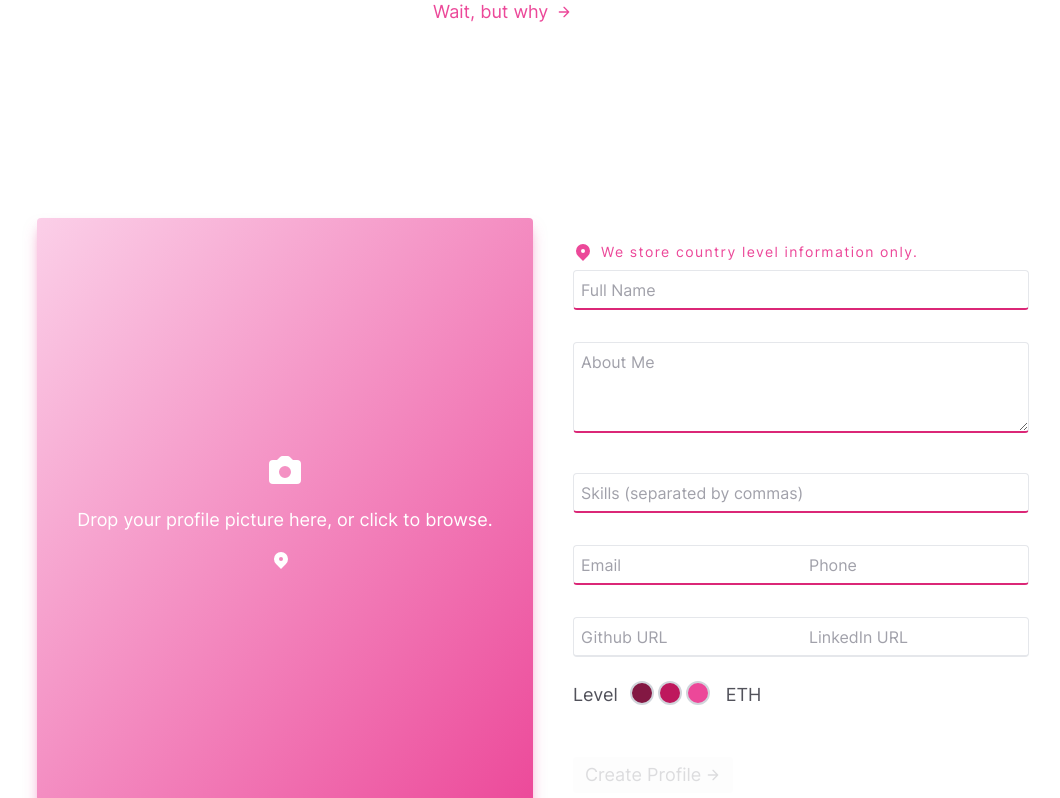
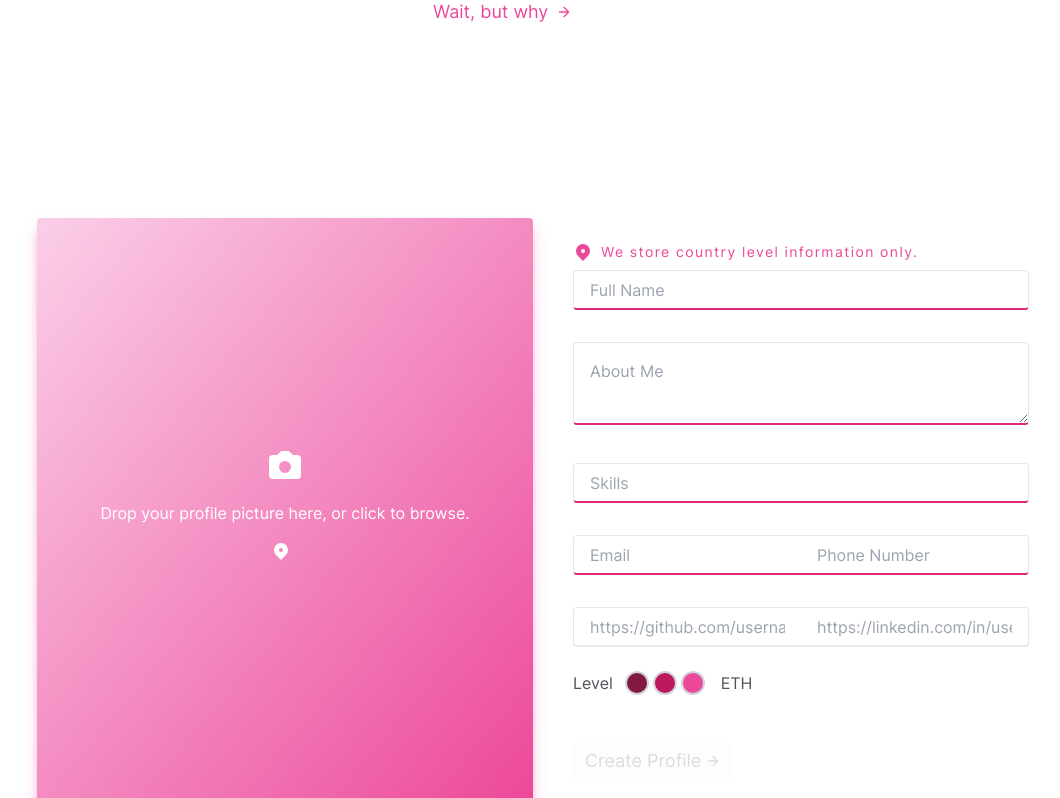
Before and after one commit to vorcigernix/meatmarket, a Next.js app: page /create-item in a window 1280 px wide. Shown: the part 360-1158 px from the top of the page, without its empty margins (107-1167 px from the left). Built offline with nearby package versions, Linux system fonts and the light colour scheme; no server answers; what ipfs-http-client would draw is missing.

Commit message:
fkin design fix

```diff
--- a/pages/create-item.js
+++ b/pages/create-item.js
@@ -78,63 +78,6 @@ export default function CreateItem() {
       reader.readAsArrayBuffer(file);
     },
   });
-
-  // async function createMarket() {
-  //   const { name, description, price, skills, github, email, mobile, linked } =
-  //     formInput;
-  //   if (!name || !description || !price || !fileUrl) return;
-  //   /* first, upload to IPFS */
-  //   const data = JSON.stringify({
-  //     name,
-  //     description,
-  //     image: fileUrl,
-  //     skills,
-  //     github,
-  //     email,
-  //     mobile,
-  //     linked,
-  //     location,
-  //   });
-  //   try {
-  //     const added = await client.add(data);
-  //     const url = `https://ipfs.infura.io/ipfs/${added.path}`;
-  //     /* after file is uploaded to IPFS, pass the URL to save it on Polygon */
-  //     createSale(url);
-  //   } catch (error) {
-  //     console.log("Error uploading file: ", error);
-  //   }
-  // }
-
-  // async function createSale(url) {
-  //   setLoadingState(true);
-  //   const web3Modal = new Web3Modal();
-  //   const connection = await web3Modal.connect();
-  //   const provider = new ethers.providers.Web3Provider(connection);
-  //   const signer = provider.getSigner();
-
-  //   /* next, create the item */
-  //   let contract = new ethers.Contract(nftaddress, NFT.abi, signer);
-  //   let transaction = await contract.createToken(url);
-  //   let tx = await transaction.wait();
-  //   let event = tx.events[0];
-  //   console.log(event);
-  //   let value = event.args[2];
-  //   let tokenId = value.toNumber();
-
-  //   const price = ethers.utils.parseUnits(formInput.price, "ether");
-
-  //   /* then list the item for sale on the marketplace */
-  //   contract = new ethers.Contract(nftmarketaddress, Market.abi, signer);
-  //   let listingPrice = await contract.getListingPrice();
-  //   listingPrice = listingPrice.toString();
-
-  //   transaction = await contract.createMarketItem(nftaddress, tokenId, price, {
-  //     value: listingPrice,
-  //   });
-  //   await transaction.wait();
-  //   setLoadingState(false);
-  //   router.push("/");
-  // }
 
   async function uploadToIPFS() {
     const { name, description, price, skills, github, email, mobile, linked } =
@@ -276,7 +219,7 @@ export default function CreateItem() {
         </div>
       </section>
 
-      <section className="text-zinc-600 body-font overflow-hidden">
+      <section className="text-zinc-600 text-base overflow-hidden">
         <div className="container px-5 py-24 mx-auto">
           <div className="lg:w-4/5 mx-auto flex flex-wrap">
             {fileUrl ? (
@@ -351,7 +294,7 @@ export default function CreateItem() {
                   id="name"
                   name="name"
                   type="text"
-                  className="peer p-4 h-10 w-full border border-b-2 rounded border-gray-200 text-zinc-900 placeholder-transparent focus:outline-none invalid:border-b-pink-600"
+                  className="peer p-4 h-10 w-full border border-b-2 rounded border-gray-200 text-zinc-900 focus:placeholder-transparent focus:outline-none invalid:border-b-pink-600"
                   placeholder="Full Name"
                   onChange={(e) =>
                     updateFormInput({ ...formInput, name: e.target.value })
@@ -359,7 +302,7 @@ export default function CreateItem() {
                 />
                 <label
                   htmlFor="name"
-                  className="absolute left-2 -top-5 text-zinc-600 dark:text-zinc-200 text-sm transition-all peer-placeholder-shown:text-base peer-placeholder-shown:text-zinc-400 peer-placeholder-shown:top-2 peer-focus:-top-5 peer-focus:text-zinc-600 dark:peer-focus:text-zinc-200 peer-focus:text-sm"
+                  className="absolute -z-10 left-2 -top-5 text-zinc-600 dark:text-zinc-200 text-sm transition-all peer-placeholder-shown:text-base peer-placeholder-shown:text-zinc-400 peer-placeholder-shown:top-2 peer-focus:-top-5 peer-focus:text-zinc-600 dark:peer-focus:text-zinc-200 peer-focus:text-sm"
                 >
                   Full Name
                 </label>
@@ -370,7 +313,7 @@ export default function CreateItem() {
                   id="aboutme"
                   name="aboutme"
                   type="text"
-                  className="peer p-4 border w-full border-b-2 rounded border-gray-200 text-zinc-900 placeholder-transparent focus:outline-none invalid:border-b-pink-600"
+                  className="peer p-4 border w-full border-b-2 rounded border-gray-200 text-zinc-900 focus:placeholder-transparent focus:outline-none invalid:border-b-pink-600"
                   placeholder="About Me"
                   onChange={(e) =>
                     updateFormInput({
@@ -381,7 +324,7 @@ export default function CreateItem() {
                 />
                 <label
                   htmlFor="aboutme"
-                  className="absolute left-2 -top-5 text-zinc-600 dark:text-zinc-200 text-sm transition-all peer-placeholder-shown:text-base peer-placeholder-shown:text-zinc-400 peer-placeholder-shown:top-2 peer-focus:-top-5 peer-focus:text-zinc-600 dark:peer-focus:text-zinc-200 peer-focus:text-sm"
+                  className="absolute -z-10 left-2 -top-5 text-zinc-600 dark:text-zinc-200 text-sm transition-all peer-placeholder-shown:text-base peer-placeholder-shown:text-zinc-400 peer-placeholder-shown:top-2 peer-focus:-top-5 peer-focus:text-zinc-600 dark:peer-focus:text-zinc-200 peer-focus:text-sm"
                 >
                   About Me
                 </label>
@@ -393,7 +336,7 @@ export default function CreateItem() {
                   id="skills"
                   name="skills"
                   type="text"
-                  className="peer p-4 h-10 w-full border border-b-2 rounded border-gray-200 text-zinc-900 placeholder-transparent focus:outline-none invalid:border-b-pink-600"
+                  className="peer p-4 h-10 w-full border border-b-2 rounded border-gray-200 text-zinc-900 focus:focus:placeholder-transparent focus:outline-none invalid:border-b-pink-600"
                   placeholder="Skills"
                   onChange={(e) =>
                     updateFormInput({ ...formInput, skills: e.target.value })
@@ -401,7 +344,7 @@ export default function CreateItem() {
                 />
                 <label
                   htmlFor="name"
-                  className="absolute left-2 -top-5 text-zinc-600 dark:text-zinc-200 text-sm transition-all peer-placeholder-shown:text-base peer-placeholder-shown:text-zinc-400 peer-placeholder-shown:top-2 peer-focus:-top-5 peer-focus:text-zinc-600 dark:peer-focus:text-zinc-200 peer-focus:text-sm"
+                  className="absolute -z-10 left-2 -top-5 text-zinc-600 dark:text-zinc-200 text-sm transition-all peer-placeholder-shown:text-base peer-placeholder-shown:text-zinc-400 peer-placeholder-shown:top-2 peer-focus:-top-5 peer-focus:text-zinc-600 dark:peer-focus:text-zinc-200 peer-focus:text-sm"
                 >
                   Skills (separated by commas)
                 </label>
@@ -415,14 +358,14 @@ export default function CreateItem() {
                     name="email"
                     type="email"
                     placeholder="Email"
-                    className="peer p-4 h-10 w-full border border-b-2 md:border-r-0 rounded border-gray-200 text-zinc-900 placeholder-transparent focus:outline-none invalid:border-b-pink-600 md:rounded-r-none"
+                    className="peer p-4 h-10 w-full border border-b-2 md:border-r-0 rounded border-gray-200 text-zinc-900 focus:placeholder-transparent focus:outline-none invalid:border-b-pink-600 md:rounded-r-none"
                     onChange={(e) =>
                       updateFormInput({ ...formInput, email: e.target.value })
                     }
                   />
                   <label
                     htmlFor="email"
-                    className="absolute left-2 -top-5 text-zinc-600 dark:text-zinc-200 text-sm transition-all peer-placeholder-shown:text-base peer-placeholder-shown:text-zinc-400 peer-placeholder-shown:top-2 peer-focus:-top-5 peer-focus:text-zinc-600 dark:peer-focus:text-zinc-200 peer-focus:text-sm"
+                    className="absolute -z-10 left-2 -top-5 text-zinc-600 dark:text-zinc-200 text-sm transition-all peer-placeholder-shown:text-base peer-placeholder-shown:text-zinc-400 peer-placeholder-shown:top-2 peer-focus:-top-5 peer-focus:text-zinc-600 dark:peer-focus:text-zinc-200 peer-focus:text-sm"
                   >
                     Email
                   </label>
@@ -434,14 +377,14 @@ export default function CreateItem() {
                     name="phone"
                     id="phone"
                     placeholder="Phone Number"
-                    className="peer p-4 h-10 w-full border border-b-2 md:border-l-0 rounded border-gray-200 text-zinc-900 placeholder-transparent focus:outline-none invalid:border-b-pink-600 md:rounded-l-none"
+                    className="peer p-4 h-10 w-full border border-b-2 md:border-l-0 rounded border-gray-200 text-zinc-900 focus:placeholder-transparent focus:outline-none invalid:border-b-pink-600 md:rounded-l-none"
                     onChange={(e) =>
                       updateFormInput({ ...formInput, mobile: e.target.value })
                     }
                   />
                   <label
                     htmlFor="phone"
-                    className="absolute left-2 -top-5 text-zinc-600 dark:text-zinc-200 text-sm transition-all peer-placeholder-shown:text-base peer-placeholder-shown:text-zinc-400 peer-placeholder-shown:top-2 peer-focus:-top-5 peer-focus:text-zinc-600 dark:peer-focus:text-zinc-200 peer-focus:text-sm"
+                    className="absolute -z-10 left-2 -top-5 text-zinc-600 dark:text-zinc-200 text-sm transition-all peer-placeholder-shown:text-base peer-placeholder-shown:text-zinc-400 peer-placeholder-shown:top-2 peer-focus:-top-5 peer-focus:text-zinc-600 dark:peer-focus:text-zinc-200 peer-focus:text-sm"
                   >
                     Phone
                   </label>
@@ -453,14 +396,14 @@ export default function CreateItem() {
                     name="github"
                     id="github"
                     placeholder="https://github.com/username"
-                    className="peer p-4 h-10 w-full border border-b-2 md:border-r-0 rounded border-gray-200 text-zinc-900 placeholder-transparent focus:outline-none invalid:border-b-pink-600 md:rounded-r-none"
+                    className="peer p-4 h-10 w-full border border-b-2 md:border-r-0 rounded border-gray-200 text-zinc-900 focus:placeholder-transparent focus:outline-none invalid:border-b-pink-600 md:rounded-r-none"
                     onChange={(e) =>
                       updateFormInput({ ...formInput, github: e.target.value })
                     }
                   />
                   <label
                     htmlFor="github"
-                    className="absolute left-2 -top-5 text-zinc-600 dark:text-zinc-200 text-sm transition-all peer-placeholder-shown:text-base peer-placeholder-shown:text-zinc-400 peer-placeholder-shown:top-2 peer-focus:-top-5 peer-focus:text-zinc-600 dark:peer-focus:text-zinc-200 peer-focus:text-sm"
+                    className="absolute -z-10 left-2 -top-5 text-zinc-600 dark:text-zinc-200 text-sm transition-all peer-placeholder-shown:text-base peer-placeholder-shown:text-zinc-400 peer-placeholder-shown:top-2 peer-focus:-top-5 peer-focus:text-zinc-600 dark:peer-focus:text-zinc-200 peer-focus:text-sm"
                   >
                     Github URL
                   </label>
@@ -470,14 +413,14 @@ export default function CreateItem() {
                     name="linkedin"
                     id="linkedin"
                     placeholder="https://linkedin.com/in/username"
-                    className="peer p-4 h-10 w-full border border-b-2 md:border-l-0 rounded border-gray-200 text-zinc-900 placeholder-transparent focus:outline-none invalid:border-b-pink-600 md:rounded-l-none"
+                    className="peer p-4 h-10 w-full border border-b-2 md:border-l-0 rounded border-gray-200 text-zinc-900 focus:placeholder-transparent focus:outline-none invalid:border-b-pink-600 md:rounded-l-none"
                     onChange={(e) =>
                       updateFormInput({ ...formInput, linked: e.target.value })
                     }
                   />
                   <label
                     htmlFor="linkedin"
-                    className="absolute left-2 -top-5 text-zinc-600 dark:text-zinc-200 text-sm transition-all peer-placeholder-shown:text-base peer-placeholder-shown:text-zinc-400 peer-placeholder-shown:top-2 peer-focus:-top-5 peer-focus:text-zinc-600 dark:peer-focus:text-zinc-200 peer-focus:text-sm"
+                    className="absolute -z-10 left-2 -top-5 text-zinc-600 dark:text-zinc-200 text-sm transition-all peer-placeholder-shown:text-base peer-placeholder-shown:text-zinc-400 peer-placeholder-shown:top-2 peer-focus:-top-5 peer-focus:text-zinc-600 dark:peer-focus:text-zinc-200 peer-focus:text-sm"
                   >
                     LinkedIn URL
                   </label>
```
Also changed, not shown: 2 other files (tests, documents, lock files or other folders).
